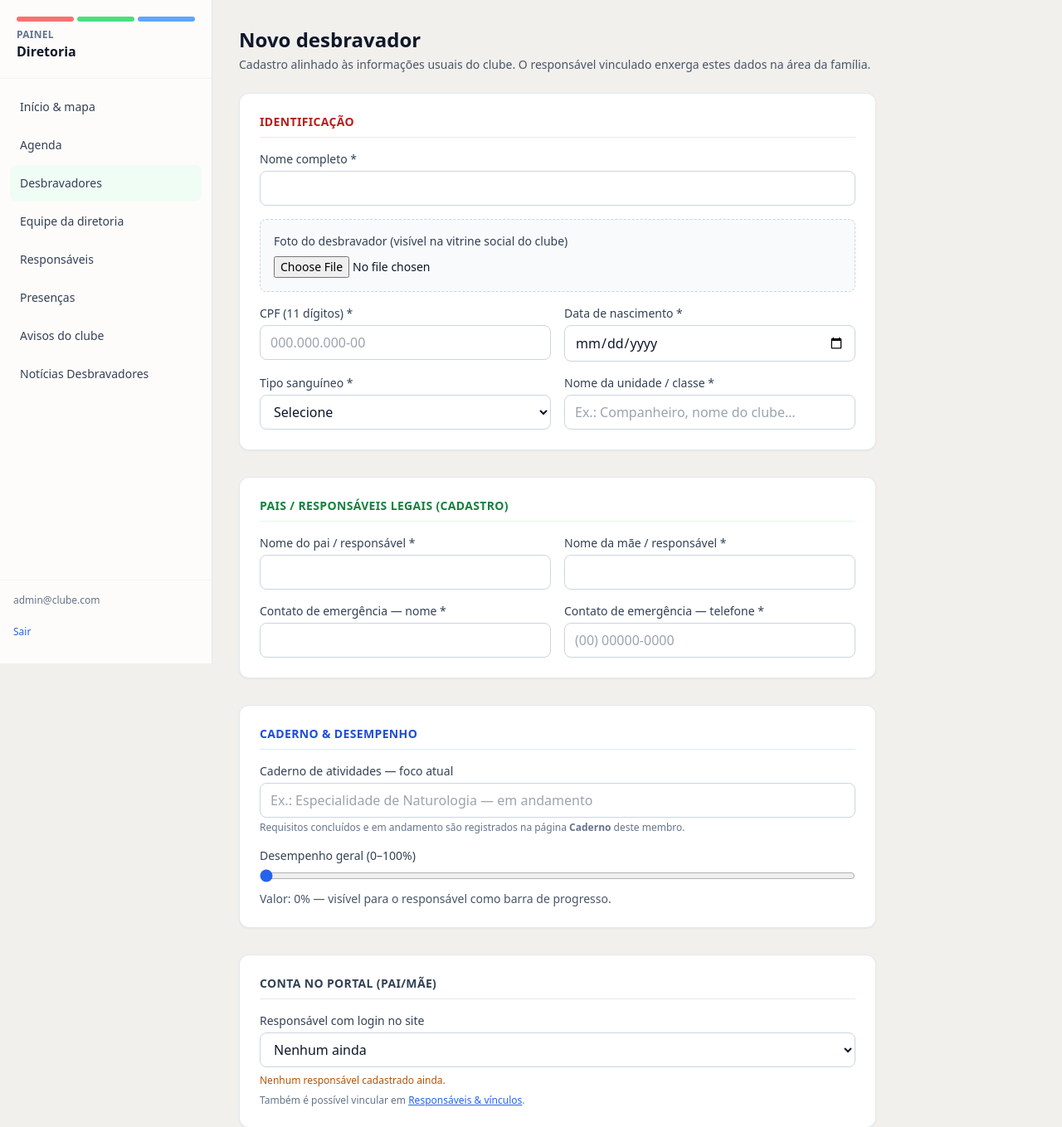
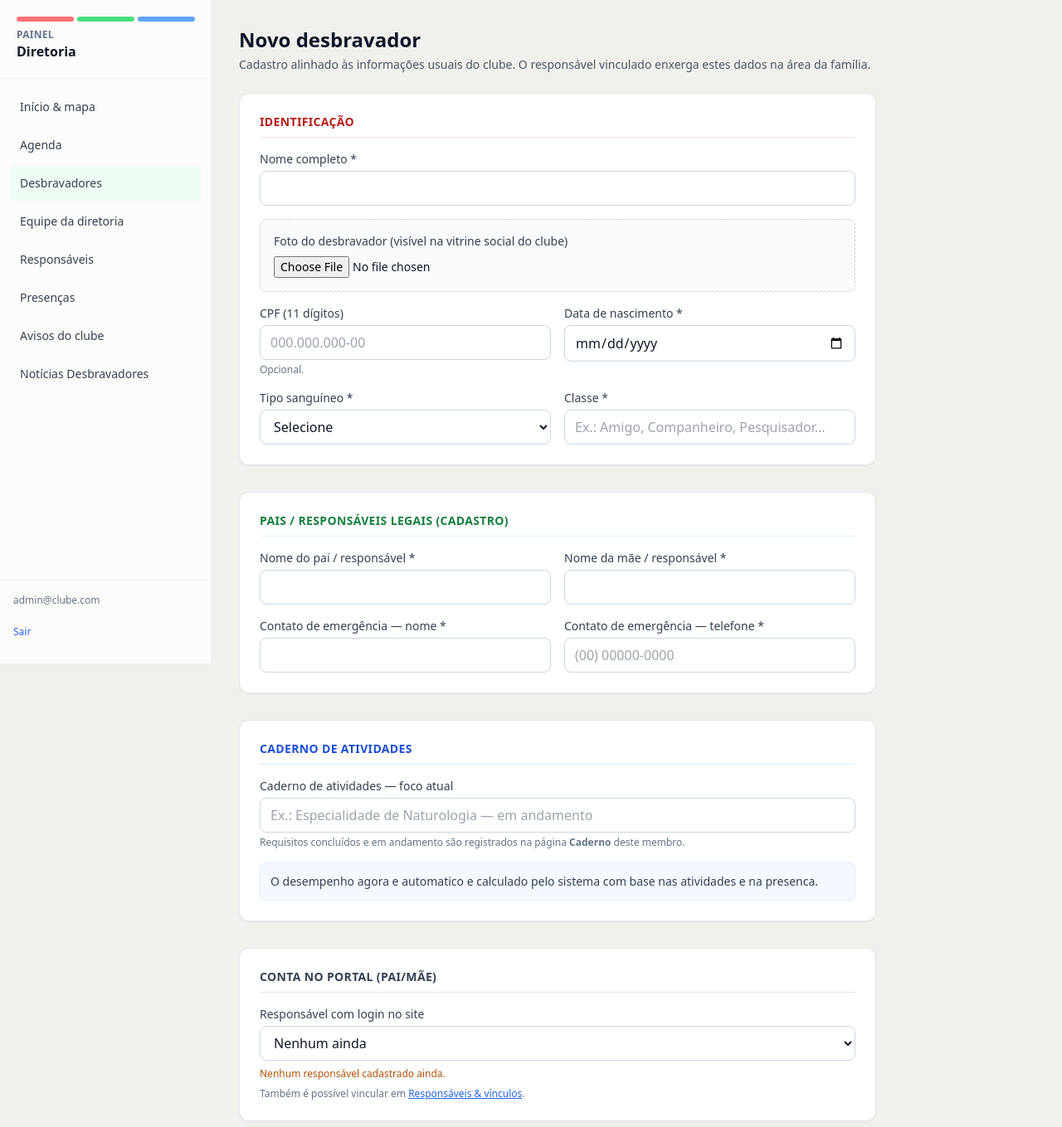
Before and after one commit to SleepRe280/clube-desbravadores, a Flask app: page /admin/membros/novo in a window 1280 px wide. Shown: the top 1359 px of the page at 83% size. Run offline with Flask 3, Linux system fonts and the light colour scheme; a user stored in the database is signed in; some libraries are stand-ins or nearby versions.

Commit message:
ajusta cadastro e desempenho automatico

```diff
--- a/app/admin_routes.py
+++ b/app/admin_routes.py
@@ -82,13 +82,6 @@ def format_cpf_display(digits: str) -> str:
     return f"{digits[:3]}.{digits[3:6]}.{digits[6:9]}-{digits[9:]}"
 
 
-def parse_overall_performance(raw):
-    try:
-        return max(0, min(100, int(raw or 0)))
-    except (TypeError, ValueError):
-        return 0
-
-
 def parse_notebook_checklist_from_form(form) -> list[bool]:
     return [form.get(f"nb_{i}") == "1" for i in range(1, 31)]
 
@@ -119,16 +112,17 @@ def apply_member_form(m: Member, form, member_id_exclude=None):
 
     cpf_field = (form.get("cpf") or "").strip()
     if not cpf_field:
-        raise ValueError("CPF é obrigatório.")
-    cpf_raw = normalize_cpf_digits(cpf_field)
-    if not cpf_raw:
-        raise ValueError("CPF inválido. Informe 11 dígitos.")
-    q = Member.query.filter(Member.cpf == cpf_raw)
-    if member_id_exclude:
-        q = q.filter(Member.id != member_id_exclude)
-    if q.first():
-        raise ValueError("CPF já cadastrado para outro membro.")
-    m.cpf = cpf_raw
+        m.cpf = None
+    else:
+        cpf_raw = normalize_cpf_digits(cpf_field)
+        if not cpf_raw:
+            raise ValueError("CPF inválido. Informe 11 dígitos.")
+        q = Member.query.filter(Member.cpf == cpf_raw)
+        if member_id_exclude:
+            q = q.filter(Member.id != member_id_exclude)
+        if q.first():
+            raise ValueError("CPF já cadastrado para outro membro.")
+        m.cpf = cpf_raw
 
     blood = (form.get("blood_type") or "").strip()
     if not blood:
@@ -156,8 +150,8 @@ def apply_member_form(m: Member, form, member_id_exclude=None):
     m.emergency_contact_phone = em_phone
 
     m.notebook_current = (form.get("notebook_current") or "").strip() or None
-    m.overall_performance = parse_overall_performance(form.get("overall_performance"))
     m.parent_id = parse_parent_id(form.get("parent_id"))
+    m.overall_performance = m.computed_overall_performance()
 
 
 @bp.before_request
@@ -522,6 +516,7 @@ def member_activity(id):
             completed=completed,
         )
         db.session.add(rec)
+        m.overall_performance = m.computed_overall_performance()
         db.session.commit()
         flash("Registro do caderno salvo.", "success")
         return redirect(url_for("admin.member_activity", id=m.id))
@@ -573,6 +568,7 @@ def activity_delete(member_id, rec_id):
     m = Member.query.get_or_404(member_id)
     rec = ActivityRecord.query.filter_by(id=rec_id, member_id=m.id).first_or_404()
     db.session.delete(rec)
+    m.overall_performance = m.computed_overall_performance()
     db.session.commit()
     flash("Registro removido.", "info")
     return redirect(url_for("admin.member_activity", id=member_id))
@@ -585,6 +581,7 @@ def activity_toggle_completed(member_id, rec_id):
     rec.completed = request.form.get("completed") == "1"
     if rec.completed and rec.progress_percent < 100:
         rec.progress_percent = 100
+    m.overall_performance = m.computed_overall_performance()
     db.session.commit()
     flash("Status atualizado.", "success")
     return redirect(url_for("admin.member_activity", id=member_id))
@@ -646,6 +643,7 @@ def member_attendance(id):
             note=note,
         )
         db.session.add(row)
+        m.overall_performance = m.computed_overall_performance()
         db.session.commit()
         flash("Presença registrada.", "success")
         return redirect(url_for("admin.member_attendance", id=m.id))
@@ -672,6 +670,7 @@ def attendance_delete(member_id, att_id):
     m = Member.query.get_or_404(member_id)
     row = Attendance.query.filter_by(id=att_id, member_id=m.id).first_or_404()
     db.session.delete(row)
+    m.overall_performance = m.computed_overall_performance()
     db.session.commit()
     flash("Registro de presença excluído.", "info")
     return redirect(url_for("admin.member_attendance", id=member_id))
--- a/app/models.py
+++ b/app/models.py
@@ -90,6 +90,19 @@ class Member(db.Model):
         if not rows:
             return None
         return round(sum(r.progress_percent or 0 for r in rows) / len(rows))
+
+    def computed_overall_performance(self):
+        """Desempenho automático: média entre atividades e presença."""
+        components = []
+        activity_avg = self.activity_progress_avg()
+        if activity_avg is not None:
+            components.append(activity_avg)
+        _, total_att, att_rate = self.attendance_stats()
+        if total_att > 0:
+            components.append(att_rate)
+        if not components:
+            return 0
+        return round(sum(components) / len(components))
 
     def _legacy_ints_to_bools(self, data):
         out = []
--- a/app/templates/admin/member_form.html
+++ b/app/templates/admin/member_form.html
@@ -39,14 +39,14 @@
         {% endif %}
       </div>
       <div>
-        <label class="block text-sm font-medium text-slate-700 mb-1">CPF (11 dígitos) *</label>
+        <label class="block text-sm font-medium text-slate-700 mb-1">CPF (11 dígitos)</label>
         <input
           name="cpf"
-          required
           value="{% if member and member.cpf %}{{ member.cpf[0:3] }}.{{ member.cpf[3:6] }}.{{ member.cpf[6:9] }}-{{ member.cpf[9:11] }}{% endif %}"
           placeholder="000.000.000-00"
           class="w-full rounded-lg border border-slate-300 px-3 py-2"
         />
+        <p class="text-xs text-slate-500 mt-1">Opcional.</p>
       </div>
       <div>
         <label class="block text-sm font-medium text-slate-700 mb-1">Data de nascimento *</label>
@@ -71,12 +71,12 @@
         </select>
       </div>
       <div>
-        <label class="block text-sm font-medium text-slate-700 mb-1">Nome da unidade / classe *</label>
+        <label class="block text-sm font-medium text-slate-700 mb-1">Classe *</label>
         <input
           name="unit"
           required
           value="{{ member.unit if member else '' }}"
-          placeholder="Ex.: Companheiro, nome do clube…"
+          placeholder="Ex.: Amigo, Companheiro, Pesquisador..."
           class="w-full rounded-lg border border-slate-300 px-3 py-2"
           list="units-list"
         />
@@ -136,7 +136,7 @@
   </div>
 
   <div class="bg-white rounded-xl border border-slate-200 p-6 shadow-sm">
-    <h2 class="text-sm font-bold text-blue-700 uppercase tracking-wide border-b border-blue-100 pb-2">Caderno & desempenho</h2>
+    <h2 class="text-sm font-bold text-blue-700 uppercase tracking-wide border-b border-blue-100 pb-2">Caderno de atividades</h2>
     <div class="grid sm:grid-cols-2 gap-4 mt-4">
       <div class="sm:col-span-2">
         <label class="block text-sm font-medium text-slate-700 mb-1">Caderno de atividades — foco atual</label>
@@ -160,18 +160,10 @@
           Requisitos concluídos e em andamento são registrados na página <strong>Caderno</strong> deste membro.
         </p>
       </div>
-      <div class="sm:col-span-2">
-        <label class="block text-sm font-medium text-slate-700 mb-1">Desempenho geral (0–100%)</label>
-        <input
-          type="range"
-          name="overall_performance"
-          min="0"
-          max="100"
-          value="{{ member.overall_performance if member else 0 }}"
-          class="w-full accent-blue-600"
-          id="perf-range"
-        />
-        <p class="text-sm text-slate-600 mt-1">Valor: <span id="perf-val">{{ member.overall_performance if member else 0 }}</span>% — visível para o responsável como barra de progresso.</p>
+      <div class="sm:col-span-2 rounded-lg border border-blue-100 bg-blue-50/60 p-3">
+        <p class="text-sm text-slate-700">
+          O desempenho agora e automatico e calculado pelo sistema com base nas atividades e na presenca.
+        </p>
       </div>
     </div>
   </div>
@@ -214,15 +206,4 @@
 </form>
 {% endif %}
 
-<script>
-  (function () {
-    var r = document.getElementById("perf-range");
-    var v = document.getElementById("perf-val");
-    if (r && v) {
-      r.addEventListener("input", function () {
-        v.textContent = r.value;
-      });
-    }
-  })();
-</script>
 {% endblock %}
--- a/app/templates/admin/members.html
+++ b/app/templates/admin/members.html
@@ -33,9 +33,9 @@
         <td class="px-4 py-3">
           <div class="flex items-center gap-2 min-w-[80px]">
             <div class="flex-1 h-2 bg-slate-200 rounded-full overflow-hidden">
-              <div class="h-full bg-blue-600 rounded-full" style="width: {{ m.overall_performance or 0 }}%"></div>
+              <div class="h-full bg-blue-600 rounded-full" style="width: {{ m.computed_overall_performance() }}%"></div>
             </div>
-            <span class="text-xs text-slate-500">{{ m.overall_performance or 0 }}%</span>
+            <span class="text-xs text-slate-500">{{ m.computed_overall_performance() }}%</span>
           </div>
         </td>
         <td class="px-4 py-3 text-slate-600 text-xs max-w-[160px] truncate" title="{{ m.parent.email if m.parent else '' }}">
--- a/app/templates/parent/child_detail.html
+++ b/app/templates/parent/child_detail.html
@@ -46,10 +46,10 @@
     <div class="h-3 rounded-full bg-slate-100 overflow-hidden mb-2">
       <div
         class="h-full rounded-full bg-gradient-to-r from-red-400 via-green-400 to-blue-400"
-        style="width: {{ member.overall_performance or 0 }}%"
+        style="width: {{ member.computed_overall_performance() }}%"
       ></div>
     </div>
-    <p class="text-sm"><span class="font-bold text-slate-900">{{ member.overall_performance or 0 }}%</span></p>
+    <p class="text-sm"><span class="font-bold text-slate-900">{{ member.computed_overall_performance() }}%</span></p>
   </div>
   <div class="rounded-2xl bg-white border border-slate-200 p-4 shadow-sm">
     <p class="text-sm text-slate-600 mb-2">Caderno — checklist 1 a 30</p>
--- a/app/templates/parent/home.html
+++ b/app/templates/parent/home.html
@@ -26,9 +26,9 @@
       <p class="text-[10px] text-slate-500 truncate">{{ c.unit or 'Unidade' }}</p>
       <p class="text-[10px] text-amber-800 font-semibold tabular-nums mt-1">{{ duques_by_member.get(c.id, 0) }} duques</p>
       <div class="mt-2 h-1.5 bg-slate-100 rounded-full overflow-hidden">
-        <div class="h-full rounded-full bg-gradient-to-r from-red-400 via-green-400 to-blue-400" style="width: {{ c.overall_performance or 0 }}%"></div>
+        <div class="h-full rounded-full bg-gradient-to-r from-red-400 via-green-400 to-blue-400" style="width: {{ c.computed_overall_performance() }}%"></div>
       </div>
-      <p class="text-[10px] text-slate-500 mt-1">{{ c.overall_performance or 0 }}%</p>
+      <p class="text-[10px] text-slate-500 mt-1">{{ c.computed_overall_performance() }}%</p>
     </a>
     {% endfor %}
   </div>
```
